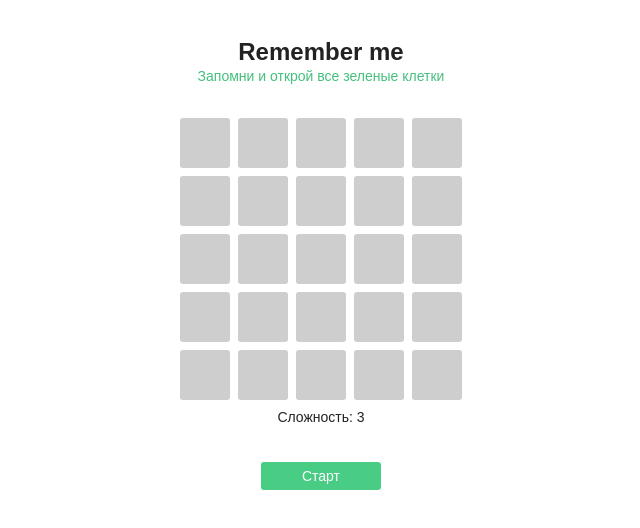
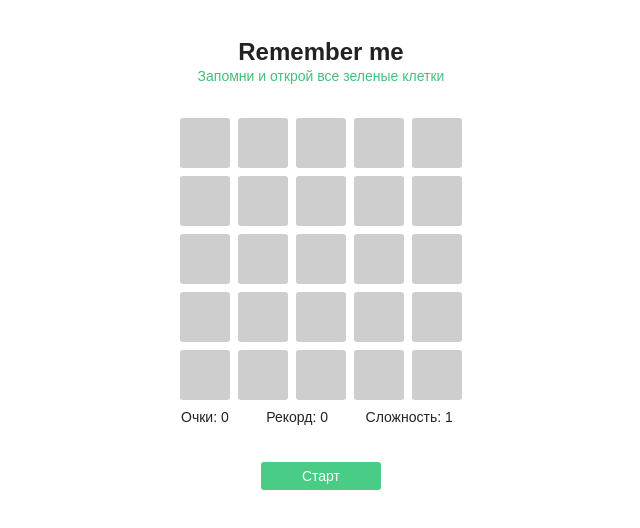
Before and after one commit to YuriShvetsov/remember-me, a Vue app: page / in a window 1280 px wide. Shown: the top 528 px of the page, without its empty margins (319-959 px from the left). Built offline with nearby package versions, Linux system fonts and the light colour scheme.

Commit message:
feat: strikes and record added to game

```diff
--- a/src/components/App.vue
+++ b/src/components/App.vue
@@ -8,7 +8,7 @@
 
     <div class="game">
       <board></board>
-      <p class="level">Сложность: <strong>{{ diff }}</strong></p>
+      <info></info>
       <controls></controls>
     </div>
 
@@ -16,22 +16,21 @@
 </template>
 
 <script>
-import { mapActions, mapGetters } from 'vuex'
+import { mapActions } from 'vuex'
 import Board from './Board.vue'
 import Controls from './Controls.vue'
+import Info from './Info.vue'
 
 export default {
   components: {
     Board,
-    Controls
+    Controls,
+    Info
   },
   data() {
     return {
 
     }
-  },
-  computed: {
-    ...mapGetters(['diff'])
   },
   methods: {
     ...mapActions(['init'])
@@ -44,6 +43,7 @@ export default {
 
 <style scoped>
 .container {
+  position: relative;
   font-family: 'Rubik', sans-serif;
 }
 
@@ -68,11 +68,4 @@ export default {
   flex-direction: column;
   align-items: center;
 }
-
-.level {
-  margin: 10px 0;
-
-  font-size: 14px;
-  text-align: left;
-}
 </style>
--- a/src/components/Board.vue
+++ b/src/components/Board.vue
@@ -1,6 +1,7 @@
 <template>
-
-  <div class="board">
+  <div class="board"
+    v-bind:class="classNames"
+  >
 
     <board-item v-for="field in fields" v-bind:options="field" v-bind:key="field.id"></board-item>
 
@@ -21,19 +22,31 @@ export default {
     }
   },
   computed: {
-    ...mapGetters(['fields']),
+    ...mapGetters(['fields', 'status']),
+    isProcess() {
+      return (this.status === 'process')
+    },
+    classNames() {
+      return {
+        'board_active': this.isProcess
+      }
+    }
   }
 }
 </script>
 
 <style scoped>
 .board {
-  padding: 0 10px;
-
   display: grid;
   grid-template-rows: repeat(5, auto);
   grid-template-columns: repeat(5, auto);
   justify-content: center;
   grid-gap: 8px;
+
+  padding: 0 10px;
+}
+
+.board_active {
+  cursor: pointer;
 }
 </style>
--- a/src/components/BoardItem.vue
+++ b/src/components/BoardItem.vue
@@ -1,9 +1,6 @@
 <template>
   <div class="board-item"
-    v-bind:class="{
-      'board-item_active': isSuccess,
-      'board-item_error': isFail
-      }"
+    v-bind:class="classNames"
     v-on:click="onClick"
   ></div>
 </template>
@@ -26,6 +23,12 @@ export default {
     },
     isFail() {
       return this.options.value === 0 && this.options.isSelected
+    },
+    classNames() {
+      return {
+        'board-item_active': this.isSuccess,
+        'board-item_error': this.isFail
+      }
     }
   },
   methods: {
--- /dev/null
+++ b/src/components/Info.vue
@@ -0,0 +1,61 @@
+<template>
+  <div class="info">
+    <div class="info__col">
+      <div class="info__cur-strikes">Очки: <div class="info__cur-strikes-value">{{ curStrikes }}</div></div>
+    </div>
+    <div class="info__col">
+      <div class="info__max-strikes">Рекорд: <div class="info__max-strikes-value">{{ maxStrikes }}</div></div>
+    </div>
+    <div class="info__col">
+      <div class="info__level">Сложность: <div class="info__level-value">{{ diff }}</div></div>
+    </div>
+  </div>
+</template>
+
+<script>
+import { mapGetters } from 'vuex'
+
+export default {
+  data() {
+    return {
+
+    }
+  },
+  computed: {
+    ...mapGetters(['diff', 'curStrikes', 'maxStrikes'])
+  }
+}
+</script>
+
+<style scoped>
+.info {
+  display: flex;
+  justify-content: space-between;
+
+  width: 100%;
+  max-width: 280px;
+  padding: 10px 0;
+
+  font-size: 14px;
+}
+
+.info__cur-strikes,
+.info__max-strikes {
+  display: inline-block;
+}
+
+.info__cur-strikes-value,
+.info__max-strikes-value {
+  display: inline-block;
+  width: 32px;
+}
+
+.info__level {
+  display: inline-block;
+}
+
+.info__level-value {
+  display: inline-block;
+  width: 16px;
+}
+</style>
--- a/src/store.js
+++ b/src/store.js
@@ -1,6 +1,6 @@
 import { createStore, createLogger } from 'vuex'
 
-const DEFAULT_DIFFICULTY = 3
+const DEFAULT_DIFFICULTY = 1
 const MAX_DIFFICULTY = 10
 const GAME_SIZE = 5
 const GAME_SPEED = 2000
@@ -31,7 +31,9 @@ const store = createStore({
     status: 'before-init', // init, show, wait, process, win, fail
     fields: [],
     diff: DEFAULT_DIFFICULTY,
-    score: 0
+    score: 0,
+    curStrikes: 0,
+    maxStrikes: 0
   },
   getters: {
     status(state) {
@@ -42,6 +44,15 @@ const store = createStore({
     },
     diff(state) {
       return state.diff
+    },
+    score(state) {
+      return state.score
+    },
+    curStrikes(state) {
+      return state.curStrikes
+    },
+    maxStrikes(state) {
+      return state.maxStrikes
     }
   },
   mutations: {
@@ -81,6 +92,13 @@ const store = createStore({
     },
     RESET_SCORE(state) {
       state.score = 0
+    },
+
+    INC_CUR_STRIKES(state) {
+      state.curStrikes++
+    },
+    RESET_CUR_STRIKES(state) {
+      state.curStrikes = 0
     },
 
     SELECT_FIELD(state, id) {
@@ -129,6 +147,7 @@ const store = createStore({
         setTimeout(() => {
           commit('RESET_DIFF')
           commit('RESET_SCORE')
+          commit('RESET_CUR_STRIKES')
           commit('CLEAR_FIELDS')
           commit('SET_STATUS', 'init')
         }, GAME_SPEED)
@@ -138,14 +157,33 @@ const store = createStore({
       commit('INC_SCORE')
       commit('SELECT_FIELD', id)
 
-      if (state.score === state.diff) {
+      const allFieldsSelected = (state.score === state.diff)
+      const diffIsMax = (state.diff === MAX_DIFFICULTY)
+
+      if (allFieldsSelected && diffIsMax) {
+        commit('INC_CUR_STRIKES')
+        checkStrikes()
+        continueGame()
+      } else if (allFieldsSelected && !diffIsMax) {
+        continueGame()
+      }
+
+      // Helpers
+
+      function checkStrikes() {
+        if (state.curStrikes > state.maxStrikes) {
+          state.maxStrikes = state.curStrikes
+        }
+      }
+
+      function continueGame() {
         commit('SET_STATUS', 'win')
         setTimeout(() => {
           commit('SET_STATUS', 'wait')
-        }, GAME_SPEED / 2)
+        }, GAME_SPEED)
         setTimeout(() => {
           dispatch('goOnNextLevel')
-        }, GAME_SPEED)
+        }, GAME_SPEED * 1.5)
       }
     }
   },
```
